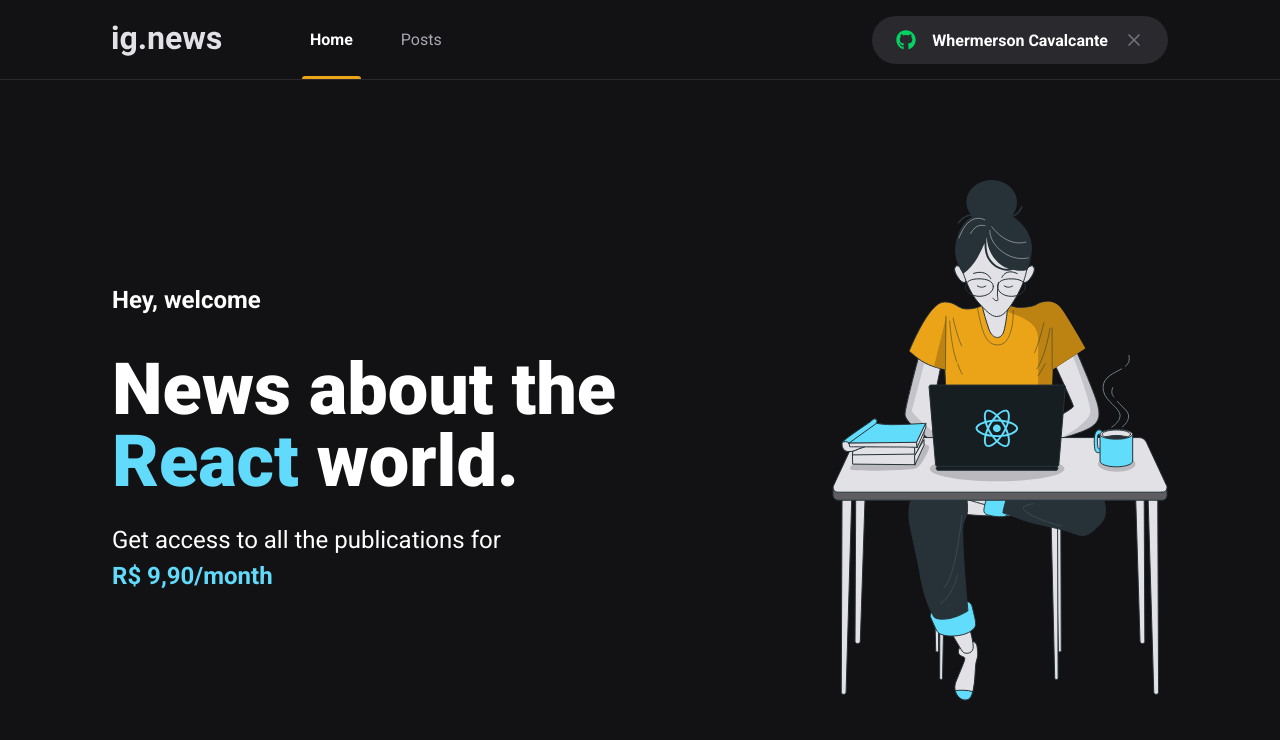
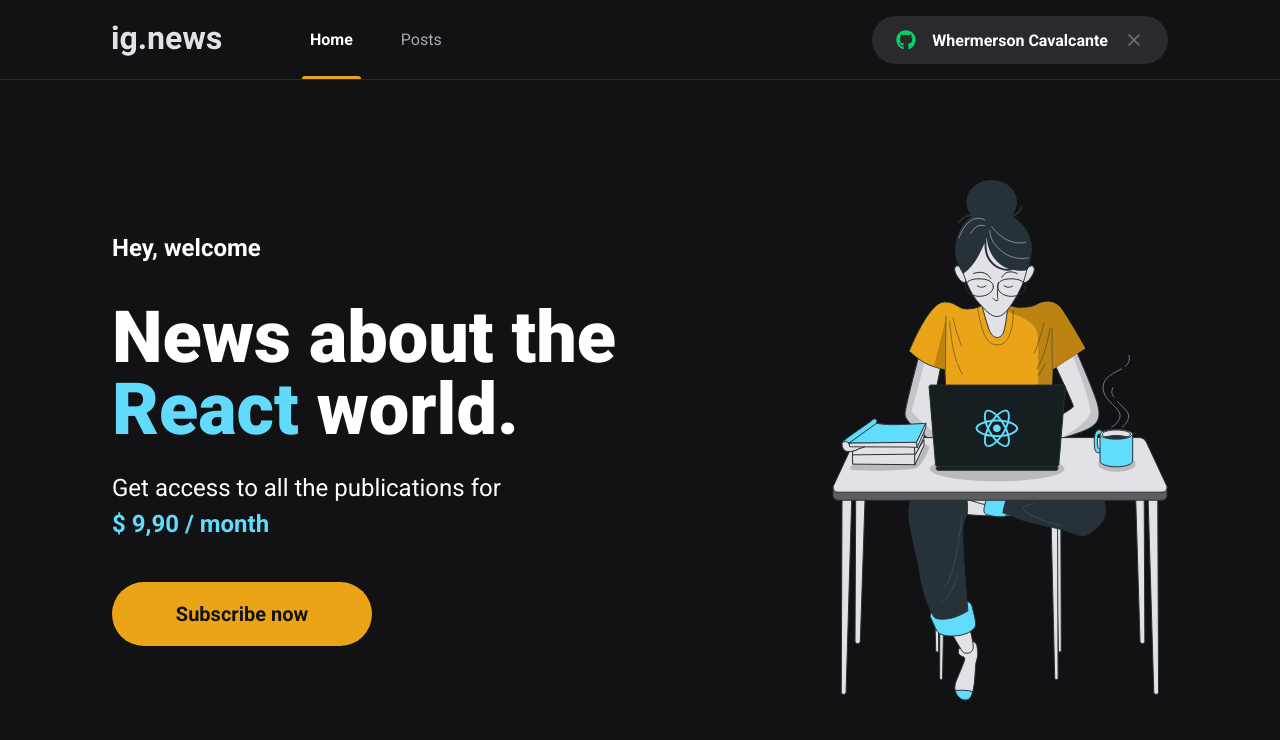
Before and after one commit to Whermerson19/ignews, a Next.js app: page / in a window 1280 px wide. Shown: the top 740 px of the page. Built offline with nearby package versions, Linux system fonts and the light colour scheme.

Commit message:
home page design

```diff
--- /dev/null
+++ b/src/components/SubscribeButton/index.tsx
@@ -0,0 +1,9 @@
+import style from "./style.module.scss";
+
+export default function SubscribeButton() {
+  return (
+    <button type="button" className={style.subscribeButton}>
+      Subscribe now
+    </button>
+  );
+}
--- /dev/null
+++ b/src/components/SubscribeButton/style.module.scss
@@ -0,0 +1,20 @@
+.subscribeButton {
+  height: 4rem;
+  width: 260px;
+  border: 0;
+  border-radius: 2rem;
+  background: var(--yellow-500);
+  color: var(--gray-900);
+  font-size: 1.25rem;
+  font-weight: bold;
+
+  display: flex;
+  align-items: center;
+  justify-content: center;
+
+  transition: all .2s;
+
+  &:hover {
+    filter: brightness(.8);
+  }
+}
--- a/src/pages/home.module.scss
+++ b/src/pages/home.module.scss
@@ -40,4 +40,8 @@
       font-weight: bold;
     }
   }
+
+  button {
+    margin-top: 2.5rem;
+  }
 }
--- a/src/pages/index.tsx
+++ b/src/pages/index.tsx
@@ -1,4 +1,5 @@
 import Head from "next/head";
+import SubscribeButton from "../components/SubscribeButton";
 
 import style from "./home.module.scss";
 
@@ -17,8 +18,9 @@ export default function Home() {
           </h1>
           <p>
             Get access to all the publications for <br />
-            <span> R$ 9,90/month</span>
+            <span> $ 9,90 / month</span>
           </p>
+          <SubscribeButton />
         </section>
 
         <img src="/images/avatar.svg" alt="Girl coding" />
```
